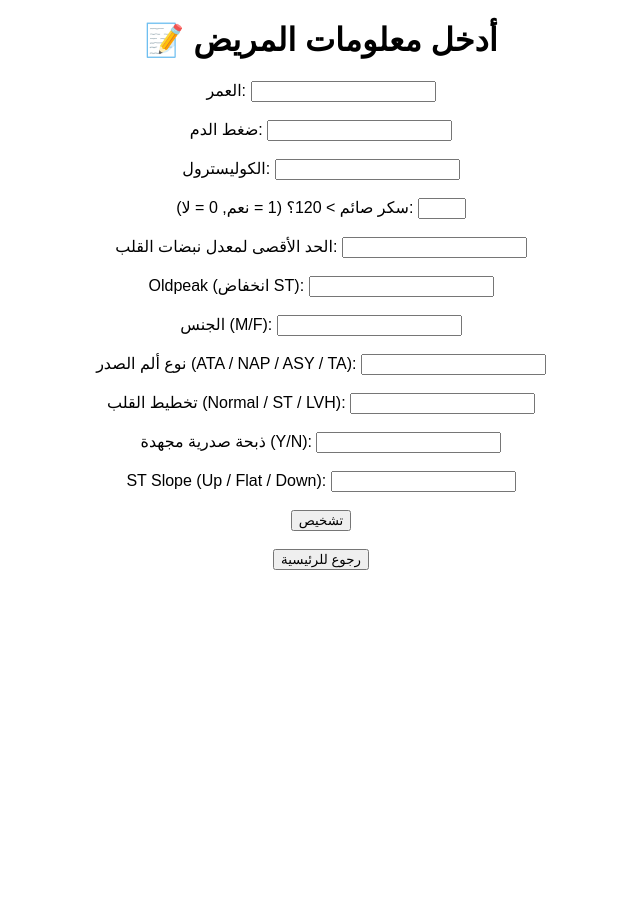
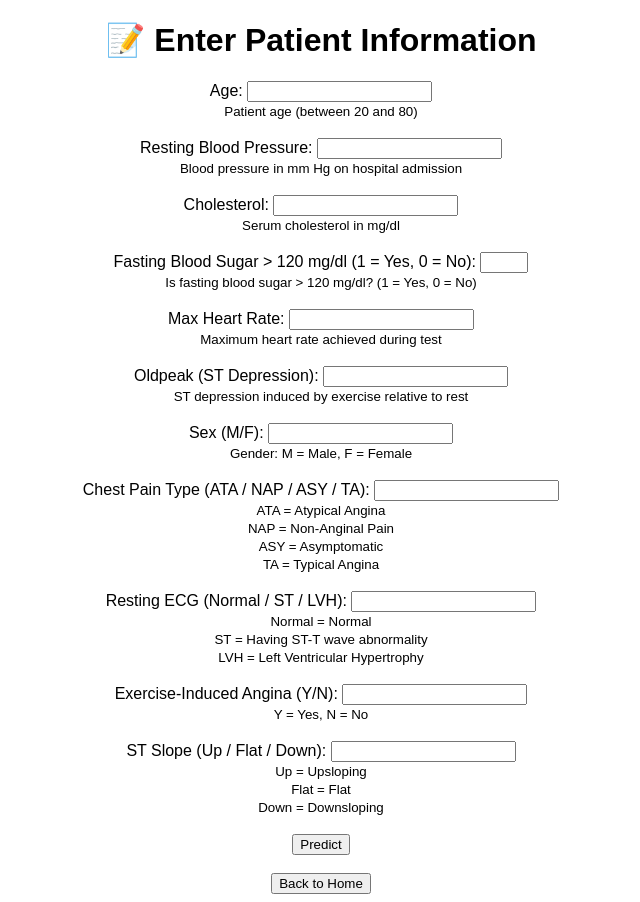
Before and after one commit to Salha1223/heart-cdss, a Flask app: page /form in a window 1280 px wide. Shown: the whole page, without its empty margins (319-959 px from the left). Before the commit the page ends 570 px from the top, so only its background shows below. Run offline with Flask 3, Linux system fonts and the light colour scheme; parts of the project's set-up code (start-up, migrations or seed data) failed here and were passed over.

Commit message:
Update form.html

```diff
--- a/templates/form.html
+++ b/templates/form.html
@@ -1,25 +1,60 @@
 <!DOCTYPE html>
 <html>
 <head>
-    <title>نموذج فحص القلب</title>
+    <title>Patient Information</title>
 </head>
 <body style="text-align:center; font-family:sans-serif;">
-    <h1>📝 أدخل معلومات المريض</h1>
+    <h1>📝 Enter Patient Information</h1>
     <form method="post">
-        العمر: <input type="number" name="age" required><br><br>
-        ضغط الدم: <input type="number" name="resting_bp" required><br><br>
-        الكوليسترول: <input type="number" name="cholesterol" required><br><br>
-        سكر صائم > 120؟ (1 = نعم, 0 = لا): <input type="number" name="fasting_bs" min="0" max="1" required><br><br>
-        الحد الأقصى لمعدل نبضات القلب: <input type="number" name="max_hr" required><br><br>
-        Oldpeak (انخفاض ST): <input type="number" step="any" name="oldpeak" required><br><br>
-        الجنس (M/F): <input type="text" name="sex" required><br><br>
-        نوع ألم الصدر (ATA / NAP / ASY / TA): <input type="text" name="cp" required><br><br>
-        تخطيط القلب (Normal / ST / LVH): <input type="text" name="resting_ecg" required><br><br>
-        ذبحة صدرية مجهدة (Y/N): <input type="text" name="exercise_angina" required><br><br>
-        ST Slope (Up / Flat / Down): <input type="text" name="st_slope" required><br><br>
-        <input type="submit" value="تشخيص">
+        Age: <input type="number" name="age" required><br>
+        <small>Patient age (between 20 and 80)</small><br><br>
+
+        Resting Blood Pressure: <input type="number" name="resting_bp" required><br>
+        <small>Blood pressure in mm Hg on hospital admission</small><br><br>
+
+        Cholesterol: <input type="number" name="cholesterol" required><br>
+        <small>Serum cholesterol in mg/dl</small><br><br>
+
+        Fasting Blood Sugar > 120 mg/dl (1 = Yes, 0 = No): <input type="number" name="fasting_bs" min="0" max="1" required><br>
+        <small>Is fasting blood sugar > 120 mg/dl? (1 = Yes, 0 = No)</small><br><br>
+
+        Max Heart Rate: <input type="number" name="max_hr" required><br>
+        <small>Maximum heart rate achieved during test</small><br><br>
+
+        Oldpeak (ST Depression): <input type="number" step="any" name="oldpeak" required><br>
+        <small>ST depression induced by exercise relative to rest</small><br><br>
+
+        Sex (M/F): <input type="text" name="sex" required><br>
+        <small>Gender: M = Male, F = Female</small><br><br>
+
+        Chest Pain Type (ATA / NAP / ASY / TA): <input type="text" name="cp" required><br>
+        <small>
+            ATA = Atypical Angina<br>
+            NAP = Non-Anginal Pain<br>
+            ASY = Asymptomatic<br>
+            TA = Typical Angina
+        </small><br><br>
+
+        Resting ECG (Normal / ST / LVH): <input type="text" name="resting_ecg" required><br>
+        <small>
+            Normal = Normal<br>
+            ST = Having ST-T wave abnormality<br>
+            LVH = Left Ventricular Hypertrophy
+        </small><br><br>
+
+        Exercise-Induced Angina (Y/N): <input type="text" name="exercise_angina" required><br>
+        <small>Y = Yes, N = No</small><br><br>
+
+        ST Slope (Up / Flat / Down): <input type="text" name="st_slope" required><br>
+        <small>
+            Up = Upsloping<br>
+            Flat = Flat<br>
+            Down = Downsloping
+        </small><br><br>
+
+        <input type="submit" value="Predict">
     </form>
     <br>
-    <a href="/"><button>رجوع للرئيسية</button></a>
+    <a href="/"><button>Back to Home</button></a>
 </body>
 </html>
```
